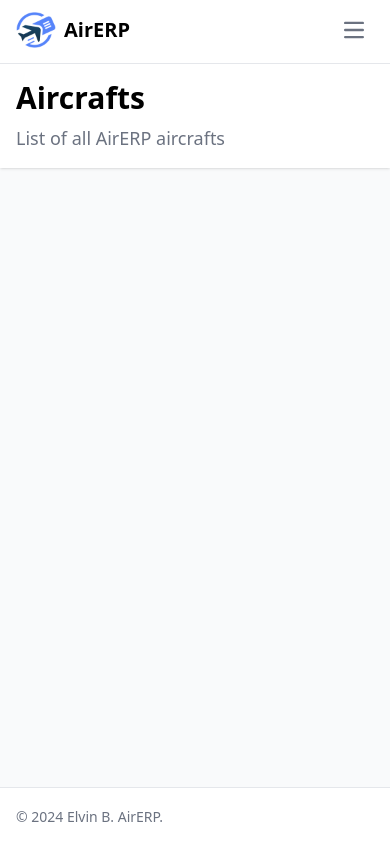
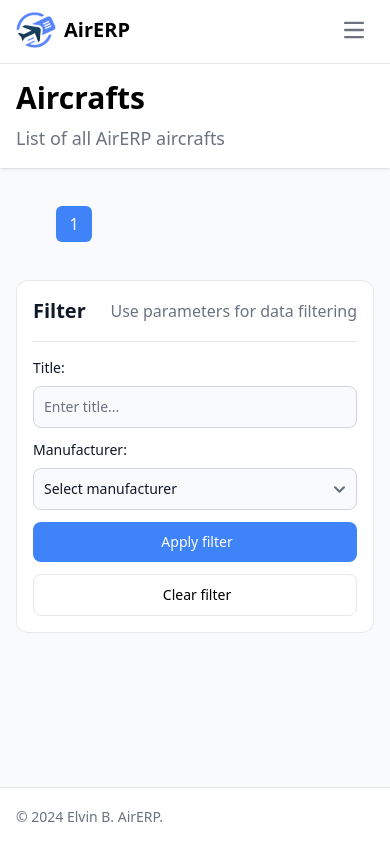
Before and after one commit to ElveeBolt/AirERP, a Django app: page /aircrafts/ in a window 390 px wide. Run offline with Django 5.2, Linux system fonts and the light colour scheme; data that the repository does not hold is empty; style sheets or scripts are compiled from the project's sources.

Commit message:
Refactor Aircraft models and add filters

```diff
--- a/airerp/airerp/settings.py
+++ b/airerp/airerp/settings.py
@@ -183,6 +183,9 @@ MEDIA_URL = '/media/'
 
 DEFAULT_AUTO_FIELD = 'django.db.models.BigAutoField'
 
+# Pagination settings
+PAGINATION_COUNT = 10
+
 # Redirect before login or logout
 LOGIN_REDIRECT_URL = 'user'
 LOGOUT_REDIRECT_URL = 'login'
--- a/airerp/apps/aircraft/admin.py
+++ b/airerp/apps/aircraft/admin.py
@@ -10,13 +10,13 @@ class AircraftManufacturerModelAdmin(admin.ModelAdmin):
 
 class AircraftAdmin(admin.ModelAdmin):
     model = Aircraft
-    list_display = ('name', 'model', 'total_seats', 'window_seats', 'extra_legroom_seats', 'aisle_seats')
+    list_display = ('title', 'model', 'total_seats', 'window_seats', 'extra_legroom_seats', 'aisle_seats')
     list_filter = ('total_seats',)
 
 
 class AircraftModelAdmin(admin.ModelAdmin):
     model = AircraftModel
-    list_display = ('name', 'manufacturer', 'manufacturer_year')
+    list_display = ('title', 'manufacturer', 'manufacturer_year')
     list_filter = ('manufacturer', 'manufacturer_year')
 
 
--- /dev/null
+++ b/airerp/apps/aircraft/filters.py
@@ -0,0 +1,29 @@
+import django_filters
+from django import forms
+from .models import AircraftModel, AircraftManufacturerModel
+from django.utils.translation import gettext_lazy as _
+
+
+class AircraftFilter(django_filters.FilterSet):
+    title = django_filters.CharFilter(
+        lookup_expr='icontains',
+        label=_('Title:'),
+        widget=forms.TextInput(attrs={
+            'placeholder': _('Enter title...'),
+            'class': 'form-control'
+        })
+    )
+    manufacturer = django_filters.ModelChoiceFilter(
+        queryset=AircraftManufacturerModel.objects.all(),
+        field_name='manufacturer__title',
+        label=_('Manufacturer:'),
+        empty_label=_('Select manufacturer'),
+        widget=forms.Select(attrs={
+            'placeholder': 'Select manufacturer...',
+            'class': 'form-control'
+        })
+    )
+
+    class Meta:
+        model = AircraftModel
+        fields = ['title', 'manufacturer']
--- a/airerp/apps/aircraft/views.py
+++ b/airerp/apps/aircraft/views.py
@@ -1,22 +1,39 @@
+from django.conf import settings
 from django.contrib.messages.views import SuccessMessageMixin
 from django.urls import reverse_lazy
 from django.views.generic import ListView, DetailView, UpdateView, DeleteView, CreateView
+from django_filters.views import FilterView
 from django.utils.translation import gettext_lazy as _
 from apps.user.mixins import SupervisorManagerMixin
 
 from .models import AircraftModel, Aircraft
 from .forms import AircraftManagerForm, AircraftModelManagerForm
+from .filters import AircraftFilter
 
 
 # Create your views here.
-class AircraftListView(ListView):
+class AircraftListView(FilterView):
     model = AircraftModel
     template_name = 'user/apps/aircraft/aircrafts.html'
     context_object_name = 'aircrafts'
+    paginate_by = settings.PAGINATION_COUNT
+    filterset_class = AircraftFilter
     extra_context = {
         'title': _('Aircrafts'),
         'subtitle': _('List of all AirERP aircrafts')
     }
+
+    def get_context_data(self, **kwargs):
+        context = super().get_context_data(**kwargs)
+        context['querystring'] = self.get_querystring()
+        return context
+
+    def get_querystring(self):
+        if self.request.GET:
+            querystring = self.request.GET.copy()
+            if self.request.GET.get('page'):
+                del querystring['page']
+            return querystring.urlencode()
 
 
 class AircraftDetailView(DetailView):
--- a/airerp/requirements.txt
+++ b/airerp/requirements.txt
@@ -8,3 +8,4 @@ daphne==4.0.0
 channels==4.0.0
 social-auth-app-django==5.4.0
 cloudinary==1.38.0
+django-filter==23.5
--- /dev/null
+++ b/airerp/templates/user/apps/aircraft/aircraft-filter.html
@@ -0,0 +1,24 @@
+{% load i18n %}
+
+<div class="card mb-4">
+    <div class="p-4">
+        <div class="card-header">
+            <h2 class="card-title">{% trans 'Filter' %}</h2>
+            <div class="card-subtitle">{% trans 'Use parameters for data filtering' %}</div>
+        </div>
+        <form method="get">
+            <div class="mb-3">
+                <label class="form-label" for="{{ filter.form.title.auto_id }}">{{ filter.form.title.label_tag }}</label>
+                {{ filter.form.title }}
+            </div>
+            <div class="mb-3">
+                <label class="form-label" for="{{ filter.form.manufacturer.auto_id }}">{{ filter.form.manufacturer.label_tag }}</label>
+                {{ filter.form.manufacturer }}
+            </div>
+            <div class="block 2xl:flex gap-4">
+                <button type="submit" class="btn btn-primary w-full mb-3 2xl:mb-0 2xl:flex-1"><i class="las la-filter"></i>{% trans 'Apply filter' %}</button>
+                <a href="{% url 'aircrafts' %}" class="btn btn-light w-full 2xl:flex-1"><i class="las la-broom"></i>{% trans 'Clear filter' %}</a>
+            </div>
+        </form>
+    </div>
+</div>
--- a/airerp/templates/user/apps/aircraft/aircraft.html
+++ b/airerp/templates/user/apps/aircraft/aircraft.html
@@ -3,7 +3,7 @@
 {% load i18n %}
 {% load static %}
 
-{% block title %}{{ aircraft.name }}{% endblock title %}
+{% block title %}{{ aircraft.title }}{% endblock title %}
 {% block subtitle %}{{ subtitle }}{% endblock subtitle %}
 
 {% block content %}
--- a/airerp/templates/user/apps/aircraft/aircrafts.html
+++ b/airerp/templates/user/apps/aircraft/aircrafts.html
@@ -1,4 +1,4 @@
-{% extends 'user/layouts/grid1_layout.html' %}
+{% extends 'user/layouts/grid2_layout.html' %}
 
 {% load i18n %}
 {% load static %}
@@ -8,7 +8,7 @@
 {% block subtitle %}{{ subtitle }}{% endblock subtitle %}
 
 {% block content %}
-    <div class="grid grid-cols-3 gap-4 mb-4">
+    <div class="grid grid-cols-2 gap-4 mb-4">
         {% for aircraft in aircrafts %}
         <div class="card">
             <a href="{% url 'aircraft' pk=aircraft.pk %}" class="block h-52 overflow-hidden">
@@ -16,7 +16,7 @@
             </a>
             <div class="p-5">
                 <a href="{% url 'aircraft' pk=aircraft.pk %}">
-                    <h5 class="mb-2 text-2xl font-bold tracking-tight text-gray-900 dark:text-white">{{ aircraft.name }}</h5>
+                    <h5 class="mb-2 text-2xl font-bold tracking-tight text-gray-900 dark:text-white">{{ aircraft.title }}</h5>
                 </a>
                 <p class="mb-3 font-normal text-gray-700 dark:text-gray-400">{{ aircraft.description | truncatewords:20 }}</p>
                 <div class="flex">
@@ -29,4 +29,9 @@
         </div>
         {% endfor %}
     </div>
+    {% include 'user/components/pagination.html' %}
 {% endblock content %}
+
+{% block sideright %}
+    {% include 'user/apps/aircraft/aircraft-filter.html' %}
+{% endblock %}
--- a/airerp/templates/user/apps/page/index.html
+++ b/airerp/templates/user/apps/page/index.html
@@ -58,7 +58,7 @@
                 </a>
                 <div class="p-5">
                     <a href="{% url 'aircraft' pk=aircraft.pk %}">
-                        <h5 class="mb-2 text-2xl font-bold tracking-tight text-gray-900 dark:text-white">{{ aircraft.name }}</h5>
+                        <h5 class="mb-2 text-2xl font-bold tracking-tight text-gray-900 dark:text-white">{{ aircraft.title }}</h5>
                     </a>
                     <p class="mb-3 font-normal text-gray-700 dark:text-gray-400">{{ aircraft.description | truncatewords:20 }}</p>
                     <div class="flex">
--- /dev/null
+++ b/airerp/templates/user/components/pagination.html
@@ -0,0 +1,38 @@
+<nav aria-label="Page navigation" class="my-5">
+    <ul class="flex flex-wrap items-center">
+        <li>
+        {% if page_obj.has_previous %}
+            <a href="?page={{ page_obj.previous_page_number }}{% if querystring %}&amp;{{ querystring }}{% endif %}"
+               class="flex items-center justify-center h-9 w-9 text-slate-900 dark:text-white border-gray-200 dark:border-gray-700 rounded-md hover:bg-blue-500 hover:text-white hover:border-blue-500">
+                <i class="las la-angle-left"></i>
+            </a>
+        {% else %}
+            <span class="flex items-center justify-center h-10 w-10">
+                <i class="las la-angle-left"></i>
+            </span>
+        {% endif %}
+        </li>
+        {% for i in page_obj.paginator.page_range %}
+        <li>
+            {% if page_obj.number == i %}
+                <span class="flex items-center justify-center w-9 h-9 rounded-md bg-blue-500 text-white">{{ i }}</span>
+            {% else %}
+                <a href="?page={{ i }}{% if querystring %}&amp;{{ querystring }}{% endif %}"
+                   class="flex items-center justify-center h-9 w-9 text-slate-900 dark:text-white border-gray-200 dark:border-gray-700 rounded-md hover:bg-blue-500 hover:text-white hover:border-blue-500">{{ i }}</a>
+            {% endif %}
+        </li>
+        {% endfor %}
+        <li>
+        {% if page_obj.has_next %}
+            <a href="?page={{ page_obj.next_page_number }}{% if querystring %}&amp;{{ querystring }}{% endif %}"
+               class="flex items-center justify-center h-9 w-9 text-slate-900 dark:text-white border-gray-200 dark:border-gray-700 rounded-md hover:bg-blue-500 hover:text-white hover:border-blue-500">
+                <i class="las la-angle-right"></i>
+            </a>
+        {% else %}
+            <span class="flex items-center justify-center h-10 w-10">
+                <i class="las la-angle-right"></i>
+            </span>
+        {% endif %}
+        </li>
+    </ul>
+</nav>
```
Also changed, not shown: airerp/apps/aircraft/forms.py (+4 -4 lines), airerp/apps/aircraft/models.py (+4 -4 lines), airerp/static/css/styles_frontend.css (+122 -16 lines).
